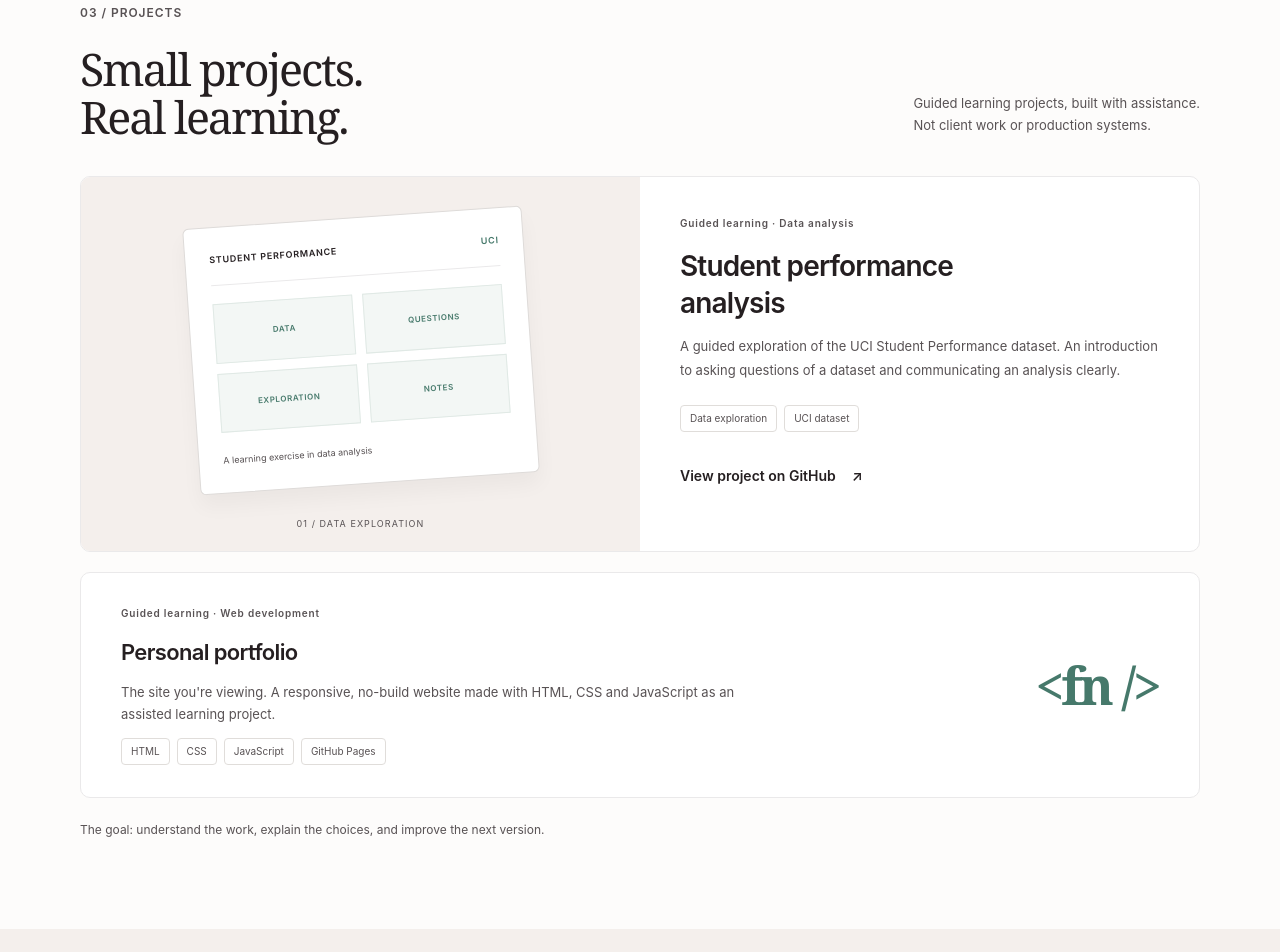
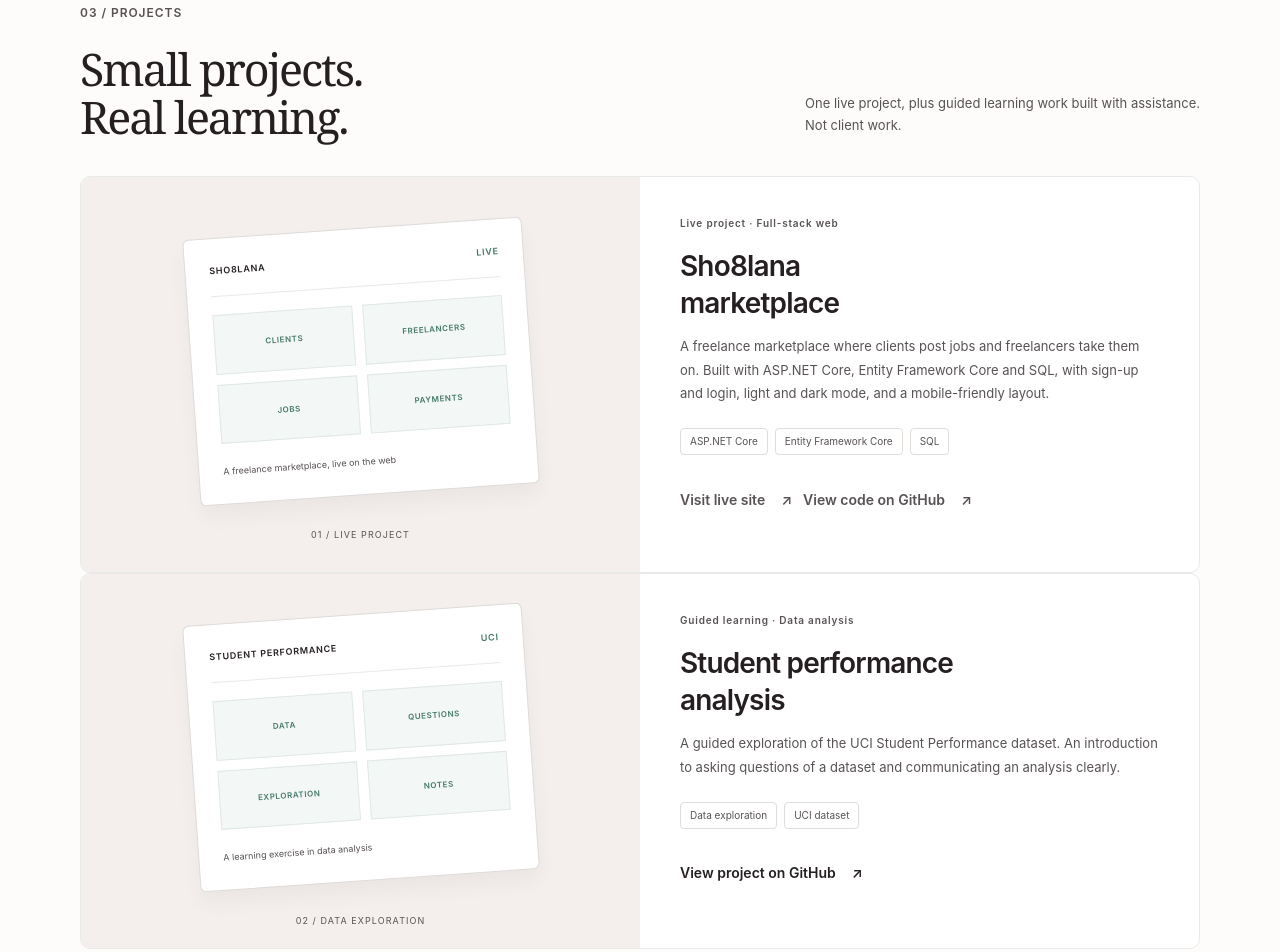
Before and after one commit to FadyyNabil/FadyyNabil.github.io, a plain HTML site: page index.html in a window 1280 px wide. Shown: the part 2007-2959 px from the top of the page. Drawn offline with Linux system fonts and the light colour scheme.

Commit message:
Revise project details and add live project section
Updated project descriptions and added a new live project section.

```diff
--- a/index.html
+++ b/index.html
@@ -53,9 +53,13 @@
     </section>
 
     <section class="section container" id="projects" aria-labelledby="projects-title">
-      <div class="section-heading"><div><p class="section-label">03 / Projects</p><h2 id="projects-title">Small projects.<br>Real learning.</h2></div><p>Guided learning projects, built with assistance.<br>Not client work or production systems.</p></div>
+      <div class="section-heading"><div><p class="section-label">03 / Projects</p><h2 id="projects-title">Small projects.<br>Real learning.</h2></div><p>One live project, plus guided learning work built with assistance.<br>Not client work.</p></div>
       <article class="project-card featured-project">
-        <div class="project-art" aria-hidden="true"><div class="data-sheet"><div class="sheet-title"><span>STUDENT PERFORMANCE</span><span>UCI</span></div><div class="sheet-line"></div><div class="sheet-grid"><span>DATA</span><span>QUESTIONS</span><span>EXPLORATION</span><span>NOTES</span></div><div class="sheet-footer">A learning exercise in data analysis</div></div><span class="art-caption">01 / DATA EXPLORATION</span></div>
+        <div class="project-art" aria-hidden="true"><div class="data-sheet"><div class="sheet-title"><span>SHO8LANA</span><span>LIVE</span></div><div class="sheet-line"></div><div class="sheet-grid"><span>CLIENTS</span><span>FREELANCERS</span><span>JOBS</span><span>PAYMENTS</span></div><div class="sheet-footer">A freelance marketplace, live on the web</div></div><span class="art-caption">01 / LIVE PROJECT</span></div>
+        <div class="project-copy"><p class="project-type">Live project · Full-stack web</p><h3>Sho8lana<br>marketplace</h3><p>A freelance marketplace where clients post jobs and freelancers take them on. Built with ASP.NET Core, Entity Framework Core and SQL, with sign-up and login, light and dark mode, and a mobile-friendly layout.</p><ul class="tags" aria-label="Project technologies"><li>ASP.NET Core</li><li>Entity Framework Core</li><li>SQL</li></ul><p><a class="text-link" href="https://sho8lana.fady-n-gwargeous.workers.dev">Visit live site <span aria-hidden="true">↗</span></a> &nbsp; <a class="text-link" href="https://github.com/FadyyNabil/sho8lana">View code on GitHub <span aria-hidden="true">↗</span></a></p></div>
+      </article>
+      <article class="project-card featured-project">
+        <div class="project-art" aria-hidden="true"><div class="data-sheet"><div class="sheet-title"><span>STUDENT PERFORMANCE</span><span>UCI</span></div><div class="sheet-line"></div><div class="sheet-grid"><span>DATA</span><span>QUESTIONS</span><span>EXPLORATION</span><span>NOTES</span></div><div class="sheet-footer">A learning exercise in data analysis</div></div><span class="art-caption">02 / DATA EXPLORATION</span></div>
         <div class="project-copy"><p class="project-type">Guided learning · Data analysis</p><h3>Student performance<br>analysis</h3><p>A guided exploration of the UCI Student Performance dataset. An introduction to asking questions of a dataset and communicating an analysis clearly.</p><ul class="tags" aria-label="Project topics"><li>Data exploration</li><li>UCI dataset</li></ul><a class="text-link" href="https://github.com/FadyyNabil/student-performance-analysis">View project on GitHub <span aria-hidden="true">↗</span></a></div>
       </article>
       <article class="project-card secondary-project"><div><p class="project-type">Guided learning · Web development</p><h3>Personal portfolio</h3><p>The site you're viewing. A responsive, no-build website made with HTML, CSS and JavaScript as an assisted learning project.</p><ul class="tags" aria-label="Portfolio technologies"><li>HTML</li><li>CSS</li><li>JavaScript</li><li>GitHub Pages</li></ul></div><div class="portfolio-symbol" aria-hidden="true">&lt;fn /&gt;</div></article>
```
